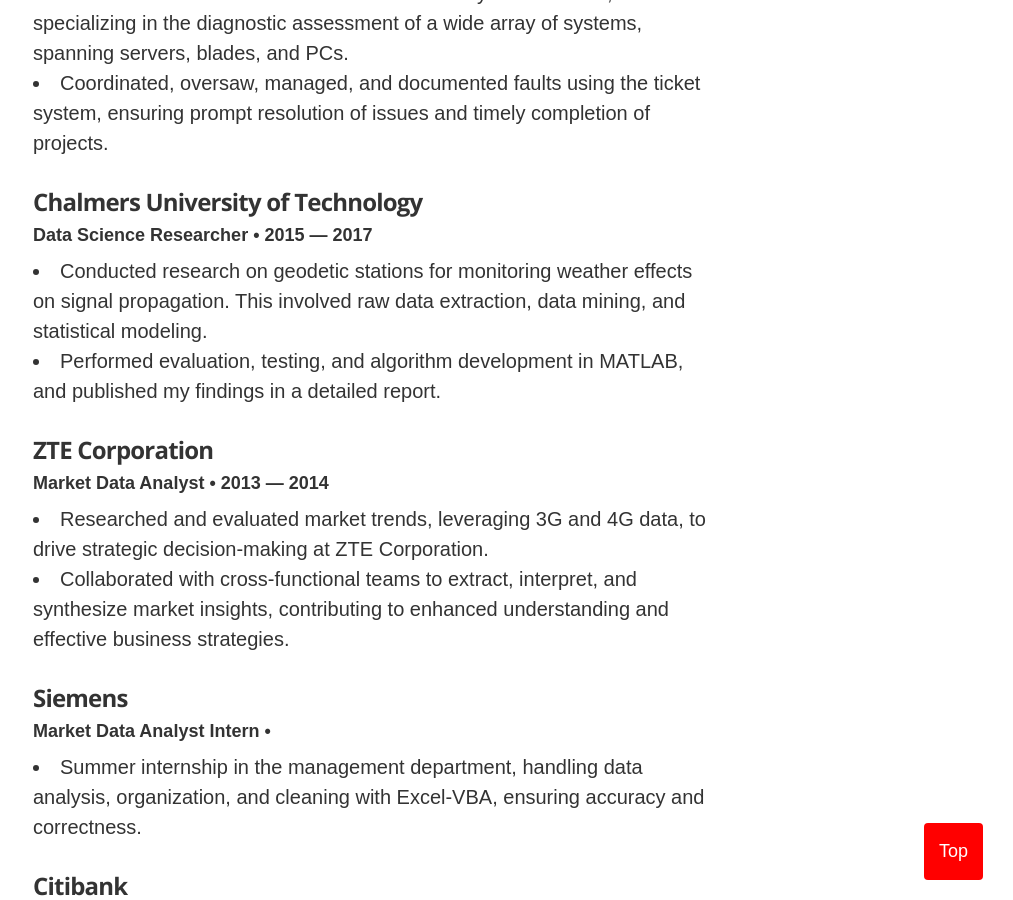
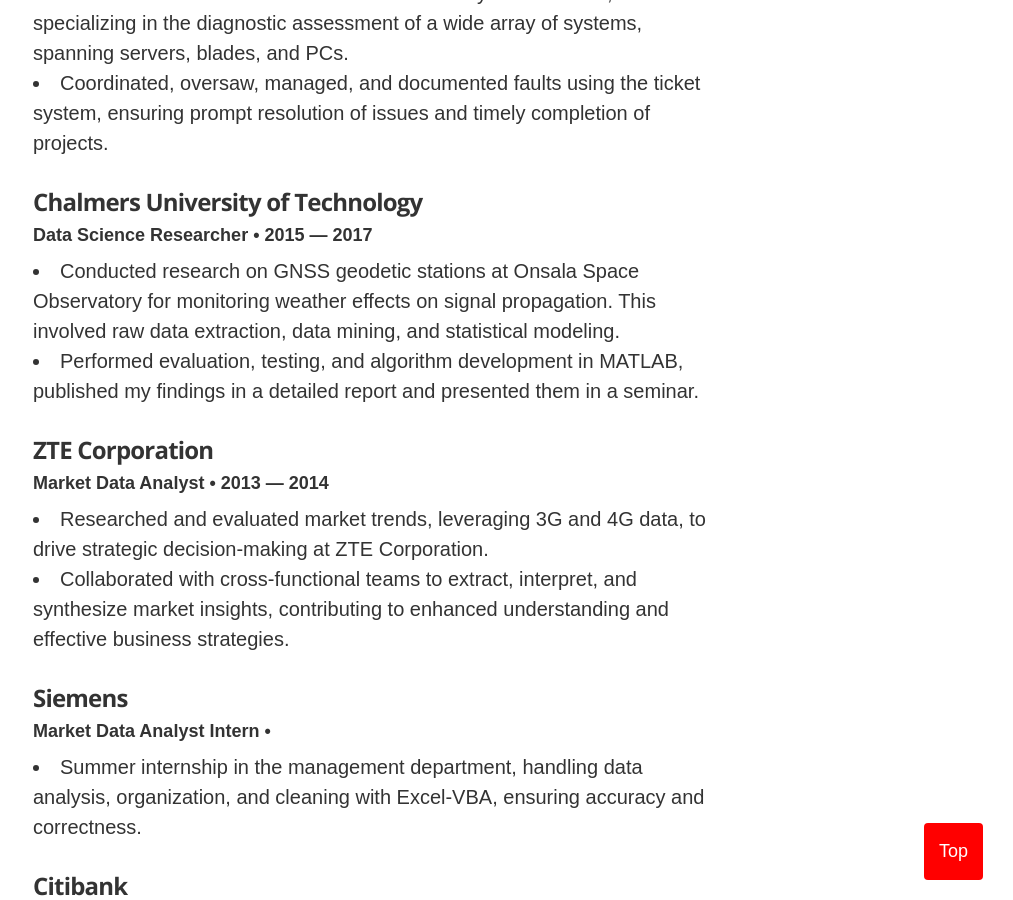
Before and after one commit to ttariqaziz/ttariqaziz.github.io, a Jekyll site: the page built from index.html, in a window 1280 px wide and 900 px high, scrolled down 1828 px. Shown: the whole window, without its empty margins (267-1280 px from the left). Built offline with Jekyll 4.4.1, drawn with Linux system fonts in a browser that asks for light colours.

Commit message:
Update experience.yml

```diff
--- a/_data/experience.yml
+++ b/_data/experience.yml
@@ -34,8 +34,8 @@
   url: https://www.chalmers.se/
   position: Data Science Researcher
   duration: 2015 &mdash; 2017
-  summary: <li>Conducted research on geodetic stations for monitoring weather effects on signal propagation. This involved raw data extraction, data mining, and statistical modeling.</li>
-           <li>Performed evaluation, testing, and algorithm development in MATLAB, and published my findings in a detailed report.</li>
+  summary: <li>Conducted research on GNSS geodetic stations at Onsala Space Observatory for monitoring weather effects on signal propagation. This involved raw data extraction, data mining, and statistical modeling.</li>
+           <li>Performed evaluation, testing, and algorithm development in MATLAB, published my findings in a detailed report and presented them in a seminar.</li>
 
 - company: ZTE Corporation
   position: Market Data Analyst
```
